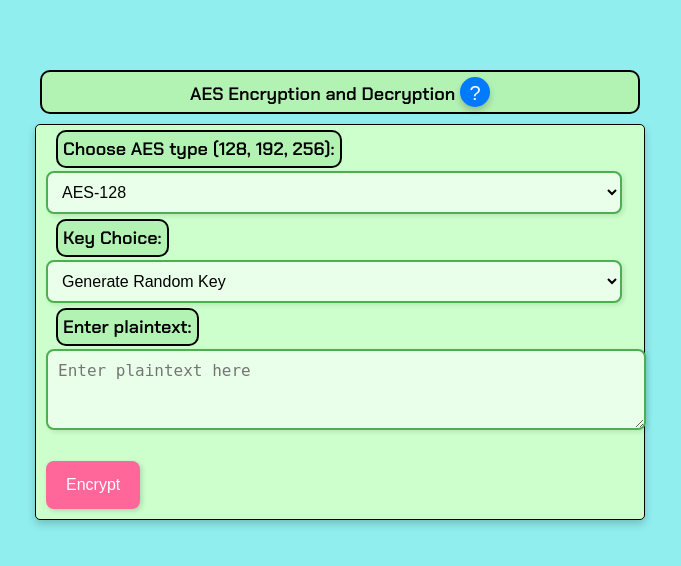
After one commit to Winter-Shade/CrystalsKyber, a Flask app: template templates/aes.html in a window 1280 px wide. The commit adds this page. Shown: the top 566 px of the page, without its empty margins (300-981 px from the left). Run offline with Flask 3, Linux system fonts and the light colour scheme; the template is opened without the code that fills it, so the values that code supplies are empty; parts of the project's set-up code (start-up, migrations or seed data) failed here and were passed over.

Commit message:
AES(Done)

```diff
--- a/static/script.js
+++ b/static/script.js
@@ -95,3 +95,7 @@ function openModal_DES(){
     document.getElementById("infoModal").style.display = "block";
     document.body.style.overflow = "hidden";
 }
+function openModal_AES(){
+    document.getElementById("infoModal").style.display = "block";
+    document.body.style.overflow = "hidden";
+}
--- /dev/null
+++ b/static/styles/aes_styles.css
@@ -0,0 +1,153 @@
+body {
+    background-color: #90eeee;
+    padding: 30px;
+    margin: 30px 300px 30px 300px;
+    font-family: 'Chakra Petch', Georgia, "Times New Roman", Times, serif;
+    font-size: 20px;
+}
+
+.card {
+    box-shadow: 0 4px 8px 0 rgba(0,0,0,0.2);
+    transition: 0.3s;
+    border-radius: 5px;
+    padding: 10px;
+    margin: 5px;
+    background-color: #ccffcc;
+    border: 1px solid #000;
+}
+
+.scrollable-box {
+    width: 95%;
+    max-height: 500px;
+    overflow-y: scroll;
+    border: 1px solid #ddd;
+    padding: 10px;
+    background-color: #f9f9f9;
+    border-radius: 5px;
+}
+
+.card:hover {
+    box-shadow: 0 8px 16px 0 rgba(0,0,0,0.2);
+}
+
+.container {
+    background-color: #a9e5c4;
+    width: 0;
+}
+
+input {
+    width: 95%;
+    color: black;
+    height: 30px;
+    font-size: large;
+    padding: 5px;
+    border-radius: 5px;
+    margin: 5px;
+}
+
+.matrix-table {
+    border-collapse: collapse;
+    width: 100%;
+}
+
+.matrix-table td, .matrix-table th {
+    border: 1px solid #ddd;
+    padding: 8px;
+    text-align: center;
+}
+
+.step-name {
+    background-color: #b2f2b2;
+    margin: 10px;
+    border-radius: 10px;
+    padding: 5px;
+    font-size: large;
+    text-align: center;
+    font-family: 'Chakra Petch', sans-serif;
+    font-weight: 600;
+    border: 2px solid #000;
+}
+
+.step-name:hover {
+    box-shadow: 4px 4px 0 #000;
+    transform: translate(-0.5px,-0.5px);
+}
+
+.input, textarea {
+    width: 98%;
+    padding: 10px;
+    border: 2px solid #4CAF50;
+    border-radius: 8px;
+    background-color: #eaffea;
+    font-size: 16px;
+    margin-bottom: 10px;
+    margin-top: 10px;
+    box-shadow: 2px 2px 5px rgba(0, 0, 0, 0.1);
+    transition: all 0.3s ease;
+}
+
+.input:focus, textarea:focus {
+    outline: none;
+    border-color: #2e8b57;
+    box-shadow: 0 0 8px rgba(46, 139, 87, 0.5);
+}
+
+button.gumroad {
+    background-color: #ff6699;
+    color: #fff;
+    padding: 12px 20px;
+    border: none;
+    border-radius: 8px;
+    cursor: pointer;
+    font-size: 16px;
+    box-shadow: 2px 2px 5px rgba(0, 0, 0, 0.15);
+    transition: background-color 0.3s ease, box-shadow 0.3s ease;
+}
+
+button.gumroad:hover {
+    background-color: #e55d87;
+    box-shadow: 4px 4px 4px rgba(0, 0, 0, 0.2);
+}
+
+.gumroad {
+    outline: 0;
+    grid-gap: 8px;
+    align-items: center;
+    background: 0 0;
+    border: 1px solid #000;
+    border-radius: 4px;
+    cursor: pointer;
+    display: inline-flex;
+    flex-shrink: 0;
+    font-size: 16px;
+    gap: 8px;
+    justify-content: center;
+    line-height: 1.5;
+    overflow: hidden;
+    padding: 12px 16px;
+    text-decoration: none;
+    text-overflow: ellipsis;
+    transition: all .14s ease-out;
+    white-space: nowrap;
+    background-color: rgb(232, 149, 177);
+}
+
+.gumroad:hover {
+    box-shadow: 4px 4px 4px #000;
+    transform: translate(-0.5px,-0.5px);
+}
+
+.gumroad:focus-visible {
+    outline-offset: 1px;
+}
+
+.card:hover {
+    box-shadow: 4px 4px 0 #000;
+    transform: translate(-0.1px,-0.1px);
+}
+
+.card:focus-visible {
+    outline-offset: 1px;
+}
+
+/* Modal and other button styles omitted for brevity */
--- a/static/styles/des_styles.css
+++ b/static/styles/des_styles.css
@@ -21,7 +21,7 @@ body {
 
   .scrollable-box {
     width: 95%;
-    max-height: 150px; /* Adjust height as needed */
+    max-height: 500px; /* Adjust height as needed */
     overflow-y: scroll;
     border: 1px solid #ddd;
     padding: 10px;
@@ -219,7 +219,7 @@ button.gumroad:hover {
   }*/
 
   .scrollable-box {
-    max-height: 150px;
+    max-height: 250px;
     overflow-y: auto;
     border: 1px solid #ccc;
     padding: 10px;
--- /dev/null
+++ b/templates/aes.html
@@ -0,0 +1,80 @@
+{% extends "layout.html" %}
+
+{% block title %} AES Encryption {% endblock %}
+
+{% block content %}
+<head>
+    <link rel="stylesheet" href="{{ url_for('static', filename='styles/aes_styles.css') }}">
+    <title>AES Encryption/Decryption</title>
+    <script>
+        function toggleKeyInput() {
+            var keyChoice = document.getElementById("keychoice").value;
+            var keyInput = document.getElementById("keyInput");
+            if (keyChoice === "N") {
+                keyInput.style.display = "block";
+            } else {
+                keyInput.style.display = "none";
+                document.getElementById("key").value = ""; // Clear the key input if hidden
+            }
+        }
+    </script>
+</head>
+<h1 class="step-name">AES Encryption and Decryption
+    <button class="circular-button" onclick="openModal_DES()">?</button>
+</h1>
+<div id="infoModal" class="modal">
+    <div class="modal-content">
+        <span class="close-button" onclick="closeModal()">&times;</span>
+        <h2>About AES (Advanced Encryption Standard): </h2>
+        <ul>
+            <li><b>Symmetric Key Algorithm</b>: AES uses the same key for both encryption and decryption.</li>
+            <li><b>Key Sizes</b>: Supports 128-bit, 192-bit, and 256-bit key lengths.</li>
+            <li><b>Block Cipher</b>: Operates on 128-bit blocks, with 10, 12, or 14 rounds depending on the key size.</li>
+            <li><b>SPN Structure</b>: Utilizes a Substitution-Permutation Network for strong encryption.</li>
+            <li><b>High Security</b>: Resistant to brute-force attacks, with security increasing with key length.</li>
+            <li><b>Efficiency</b>: Efficient in both hardware and software implementations.</li>
+            <li><b>Global Standard</b>: Approved by NIST and widely used in various industries for data security.</li>
+          </ul>
+    </div>
+</div>
+<form method="POST" class = "card">
+    <label for="keylen" class = "step-name">Choose AES type (128, 192, 256):</label>
+    <select id="keylen" name="keylen" required class="input">
+        <option value="128">AES-128</option>
+        <option value="192">AES-192</option>
+        <option value="256">AES-256</option>
+    </select>
+
+    <label for="keychoice" class = "step-name">Key Choice:</label>
+    <select id="keychoice" name="keychoice" required class="input" onchange="toggleKeyInput()">
+        <option value="Y">Generate Random Key</option>
+        <option value="N">Enter Custom Key</option>
+    </select>
+    <div id="keyInput" style="display: none;">
+        <label for="key" class="step-name">Enter Key:</label>
+        <input type="text" id="key_input" name="key_input" placeholder="Enter key (in bytes)" class="input" class="container">
+    </div>
+    <label for="plaintext" class="step-name">Enter plaintext:</label>
+<textarea id="plaintext" name="plaintext" rows="3" cols="3" placeholder="Enter plaintext here" required class="input"></textarea>
+<button type="submit" class="gumroad">Encrypt</button>
+</form>
+{% if result %}
+<div class="card" style="background: linear-gradient(to bottom, #ccffcc, #e0ffef); border: 2px solid #000;">
+    <h2 class="step-name" style="font-size: 24px; text-shadow: 1px 1px #666;">Results:</h2>
+    <div class="scrollable-box" style="font-family: 'Courier New', monospace;">
+        <p><strong>Key (Hex):</strong> {{ result.key_hex }}</p>
+        <p><strong>IV (Hex):</strong> {{ result.iv_hex }}</p>
+        <p><strong>Ciphertext (Hex):</strong> {{ result.ciphertext_hex }}</p>
+        <p><strong>Decrypted Data:</strong> {{ result.decrypted_data }}</p>
+        <p><strong>Decrypted Data (Hex):</strong> {{ result.decrypted_data_hex }}</p>
+    </div>
+</div>
+{% elif error %}
+    <h2>Error:</h2>
+    <p>{{ error }}</p>
+{% endif %}
+    <script src="{{ url_for('static', filename='script.js') }}"></script>
+{% for message in get_flashed_messages(with_categories=true) %}
+    <div class="alert {{ message[0] }}">{{ message[1] }}</div>
+{% endfor %}
+{% endblock %}
```
Also changed, not shown: AES.py (+44 -33 lines).
